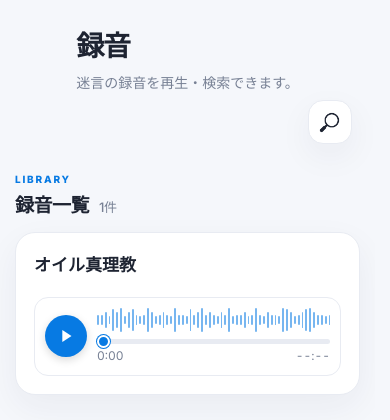
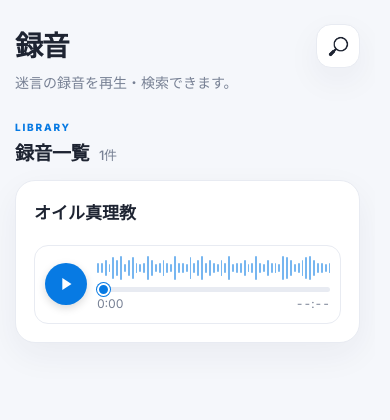
Before and after one commit to k1416465/Meigen, a Flask app: page /recording in a window 390 px wide. Shown: the part 62-482 px from the top of the page. Run offline with Flask 3, Linux system fonts and the light colour scheme; data comes from the database, SQL or seed files in the repository.

Commit message:
Add files via upload

```diff
--- a/home_dashboard_site/static/style.css
+++ b/home_dashboard_site/static/style.css
@@ -4203,3 +4203,56 @@ a.recording-tag:hover { opacity: .8; }
     text-align: left !important;
   }
 }
+
+
+/* 根本修正：録音ページのタイトルを一覧カードと同じコンテンツ左端に固定 */
+.page > section.recording-welcome {
+    display: flex !important;
+    flex-direction: row !important;
+    align-items: flex-start !important;
+    justify-content: space-between !important;
+    width: 100% !important;
+    max-width: none !important;
+    margin: 0 0 28px 0 !important;
+    padding: 0 !important;
+    position: static !important;
+    left: auto !important;
+    right: auto !important;
+    transform: none !important;
+    box-sizing: border-box !important;
+    text-align: left !important;
+}
+.page > section.recording-welcome > .recording-welcome-copy {
+    display: block !important;
+    flex: 1 1 auto !important;
+    width: auto !important;
+    max-width: none !important;
+    min-width: 0 !important;
+    margin: 0 !important;
+    padding: 0 !important;
+    position: static !important;
+    transform: none !important;
+    text-align: left !important;
+}
+.page > section.recording-welcome > .recording-welcome-copy > h1,
+.page > section.recording-welcome > .recording-welcome-copy > p {
+    display: block !important;
+    width: 100% !important;
+    max-width: none !important;
+    margin-left: 0 !important;
+    margin-right: 0 !important;
+    text-align: left !important;
+}
+@media (max-width: 620px) {
+    .page > section.recording-welcome {
+        flex-direction: row !important;
+        align-items: flex-start !important;
+        margin-bottom: 28px !important;
+    }
+    .page > section.recording-welcome > .recording-search-toggle {
+        flex: 0 0 44px !important;
+        width: 44px !important;
+        height: 44px !important;
+        margin-left: 8px !important;
+    }
+}
```
